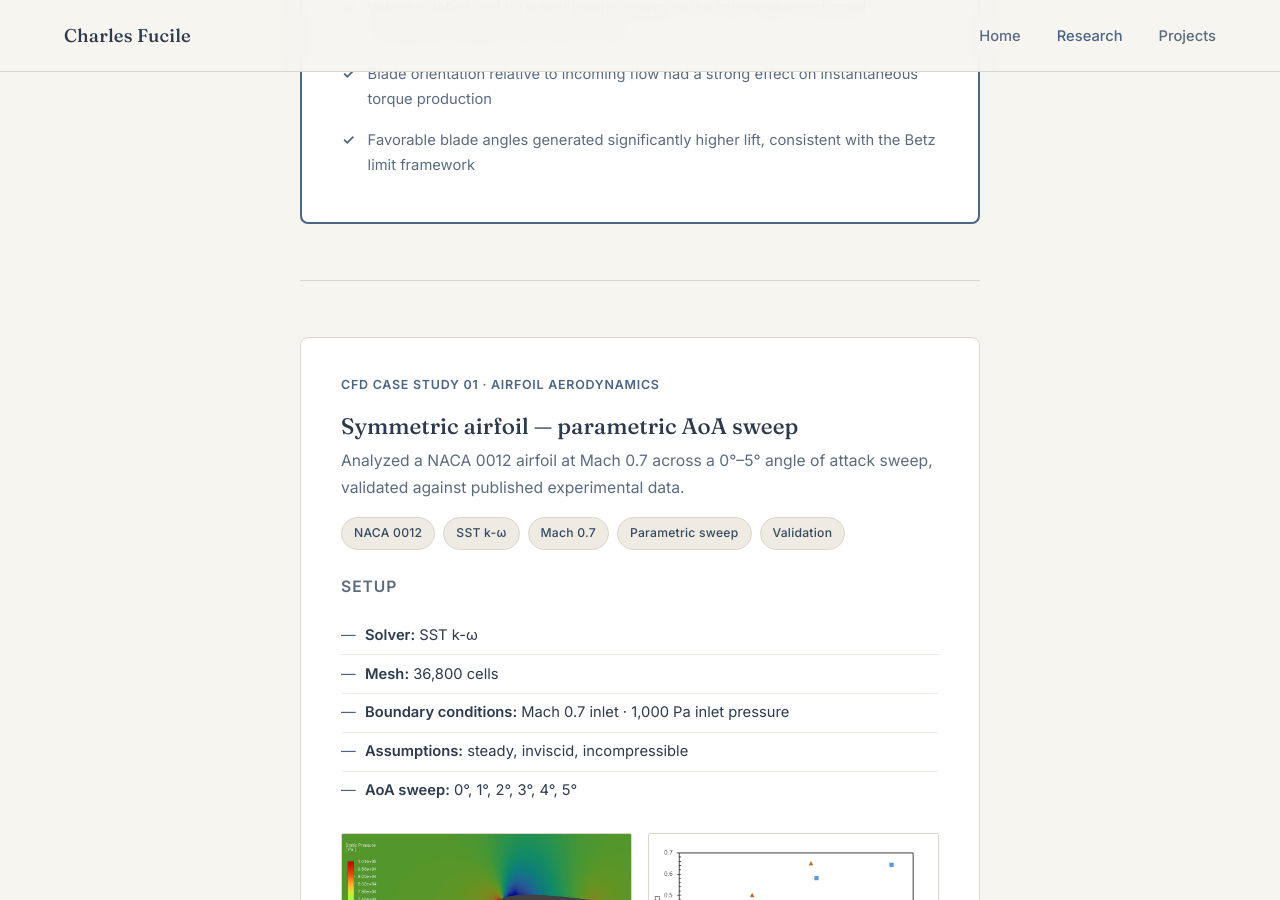
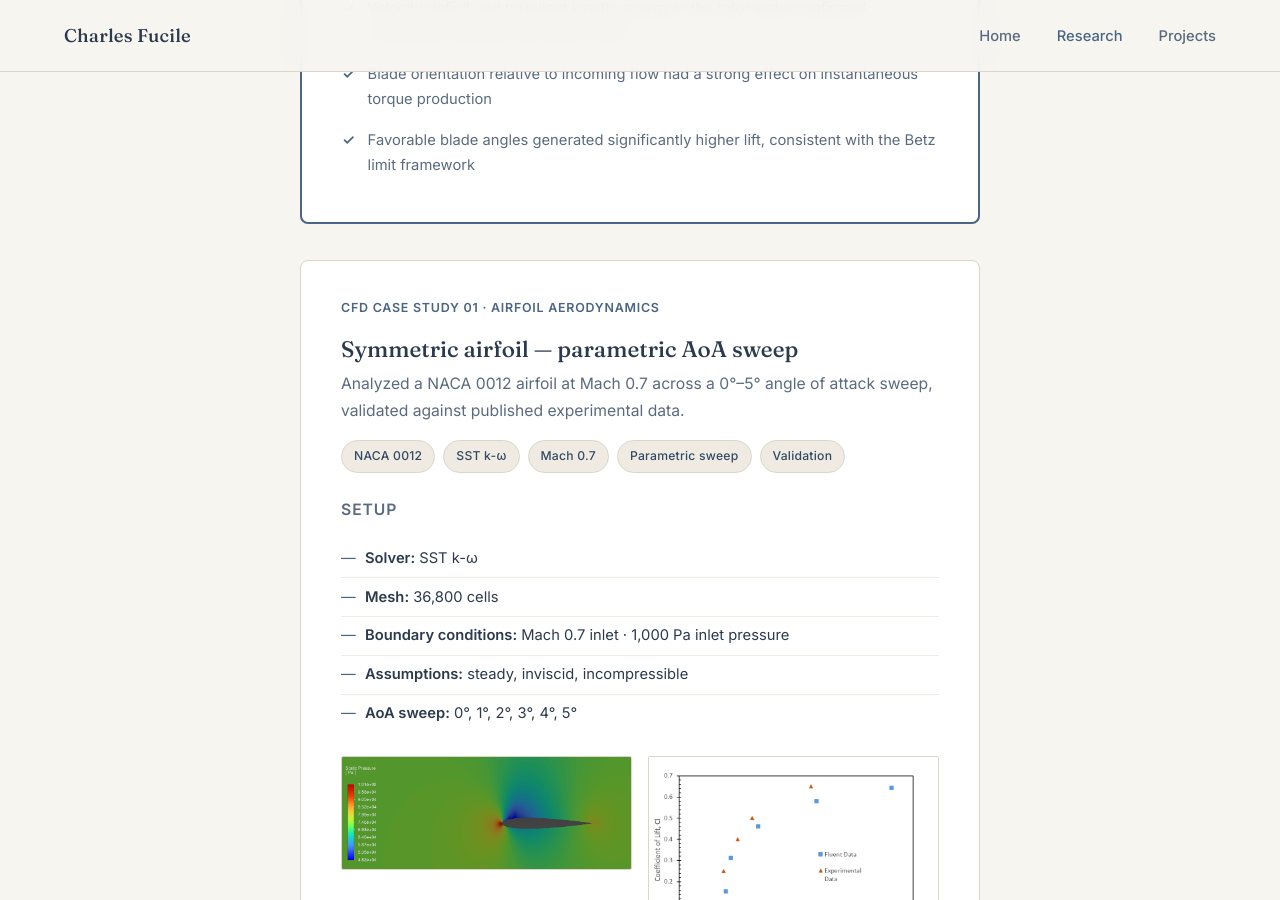
Before and after one commit to cfucile3/Portfolio, a Jekyll site: the page built from research.html, in a window 1280 px wide and 900 px high, scrolled down 1305 px. Built offline with Jekyll 4.4.1, drawn with Linux system fonts in a browser that asks for light colours.

Commit message:
Update research.html

```diff
--- a/research.html
+++ b/research.html
@@ -150,8 +150,6 @@
     </ul>
   </div>
 
-  <hr class="divider" />
-
   <!-- ─── STUDY 1 ─────────────────────────────────────────── -->
   <div class="card" id="naca0012">
     <div class="card-meta">CFD case study 01 · Airfoil aerodynamics</div>
@@ -193,10 +191,8 @@
     </ul>
   </div>
 
-  <hr class="divider" />
-
   <!-- ─── STUDY 2 ─────────────────────────────────────────── -->
-  <div class="card" id="nozzle">
+  <div class="card card-featured" id="nozzle">
     <div class="card-meta">CFD case study 02 · Internal flow</div>
     <h3>Axisymmetric nozzle — compressible flow validation</h3>
     <p class="study-summary">
```
